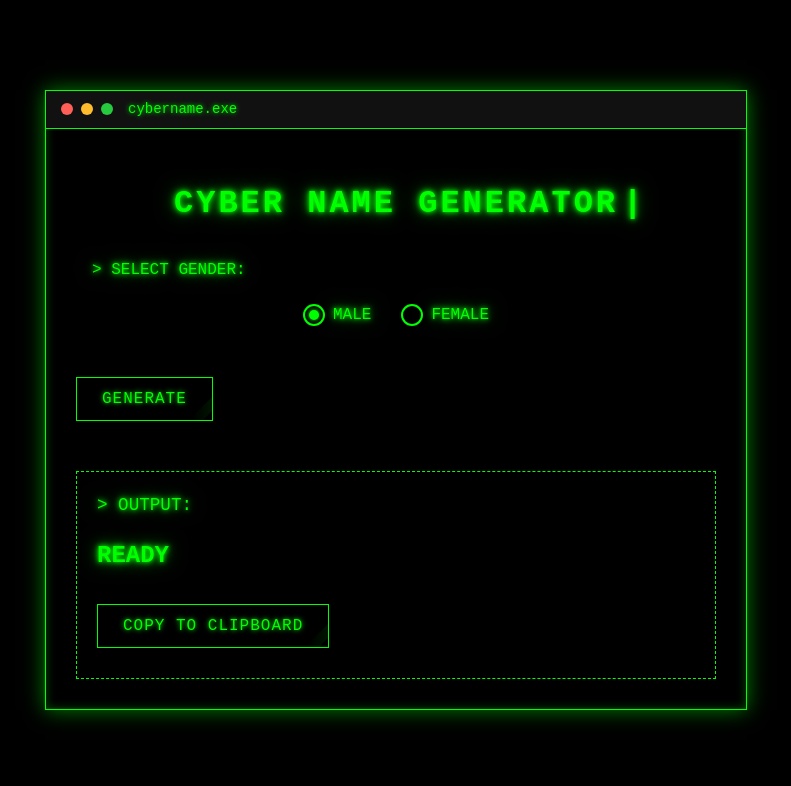
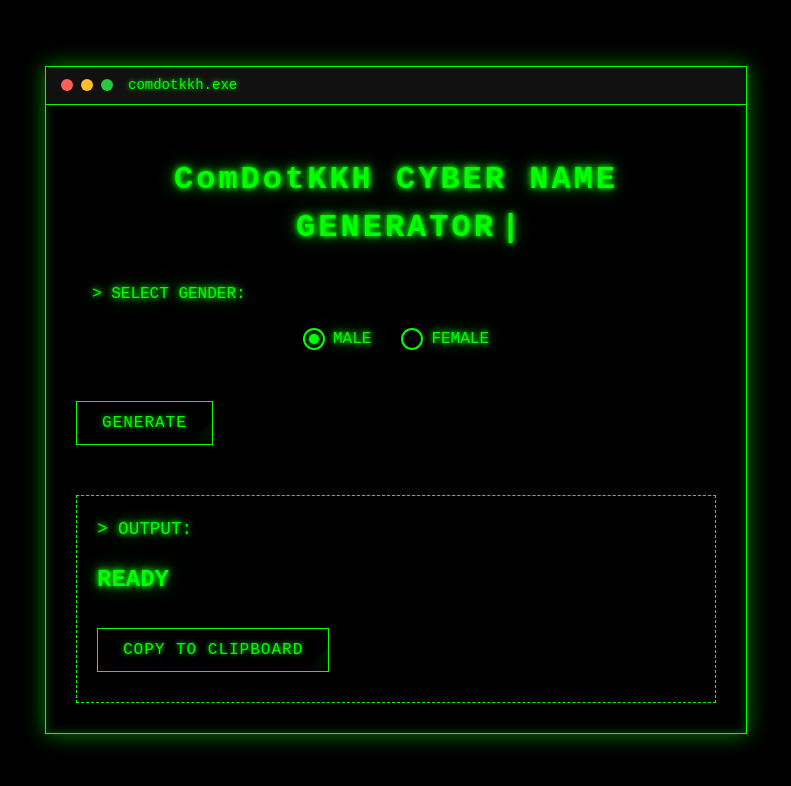
Before and after one commit to ComdotKkhHimel/Names, a plain HTML site: page index.html in a window 1280 px wide. Shown: the whole page, without its empty margins (244-1035 px from the left). Drawn offline with Linux system fonts and the light colour scheme.

Commit message:
Update index.html

```diff
--- a/index.html
+++ b/index.html
@@ -3,7 +3,7 @@
 <head>
   <meta charset="UTF-8">
   <meta name="viewport" content="width=device-width, initial-scale=1.0">
-  <title>Cyber Name Generator | Hacker Terminal</title>
+  <title>ComDotKKH Cyber Name Generator | Hacker Terminal</title>
   <meta name="description" content="Generate random hacker names in a cyberpunk terminal interface">
   <link rel="stylesheet" href="style.css">
 </head>
@@ -15,11 +15,11 @@
         <span class="control minimize"></span>
         <span class="control maximize"></span>
       </div>
-      <div class="terminal-title">cybername.exe</div>
+      <div class="terminal-title">comdotkkh.exe</div>
     </div>
 
     <div class="terminal-body">
-      <h1 id="main-heading" class="glow" tabindex="0">CYBER NAME GENERATOR</h1>
+      <h1 id="main-heading" class="glow" tabindex="0"><span class="brand">ComDotKKH</span> CYBER NAME GENERATOR</h1>
 
       <fieldset class="input-group">
         <legend class="glow">> SELECT GENDER:</legend>
```
